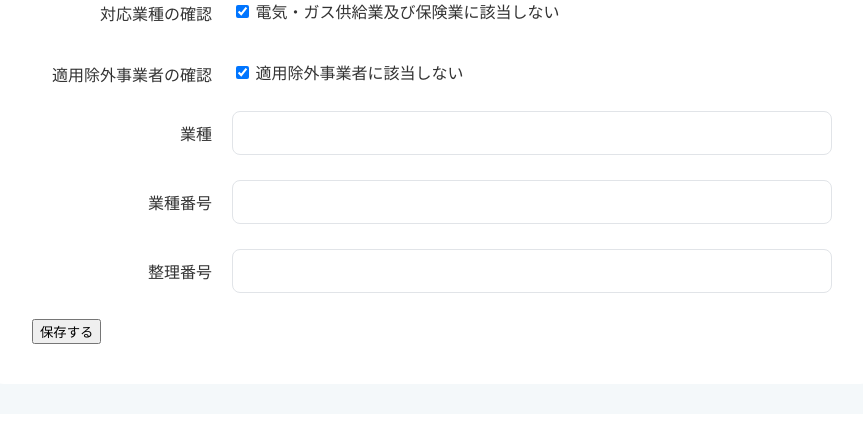
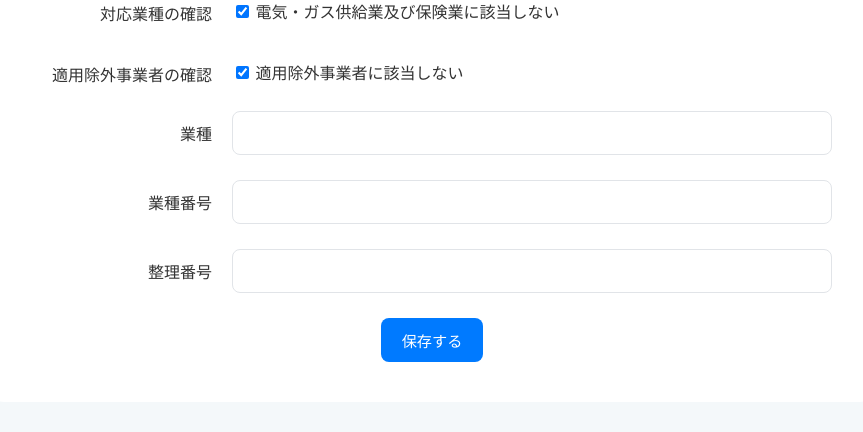
Before and after one commit to h-shimamon/small_business_tax_app, a Flask app: page /company/ in a window 1280 px wide. Shown: the part 1077-1509 px from the top of the page, without its empty margins (338-1201 px from the left). Before the commit the page ends 1421 px from the top, so only its background shows below. Run offline with Flask 3, Linux system fonts and the light colour scheme.

Commit message:
「基本情報」画面の修正

```diff
--- a/app/templates/register.html
+++ b/app/templates/register.html
@@ -100,7 +100,11 @@
             <input type="text" id="reference_number" name="reference_number" value="{{ company.reference_number if company else '' }}">
         </div>
 
-        <button type="submit">保存する</button>
+        <!-- ▼▼▼ 修正箇所 ▼▼▼ -->
+        <div class="form-actions">
+            <button type="submit" class="button-primary">保存する</button>
+        </div>
+        <!-- ▲▲▲ 修正箇所 ▲▲▲ -->
     </form>
 </div>
 {% endblock %}
```
Also changed, not shown: app/static/css/declaration_form.css (line endings or trailing spaces).
